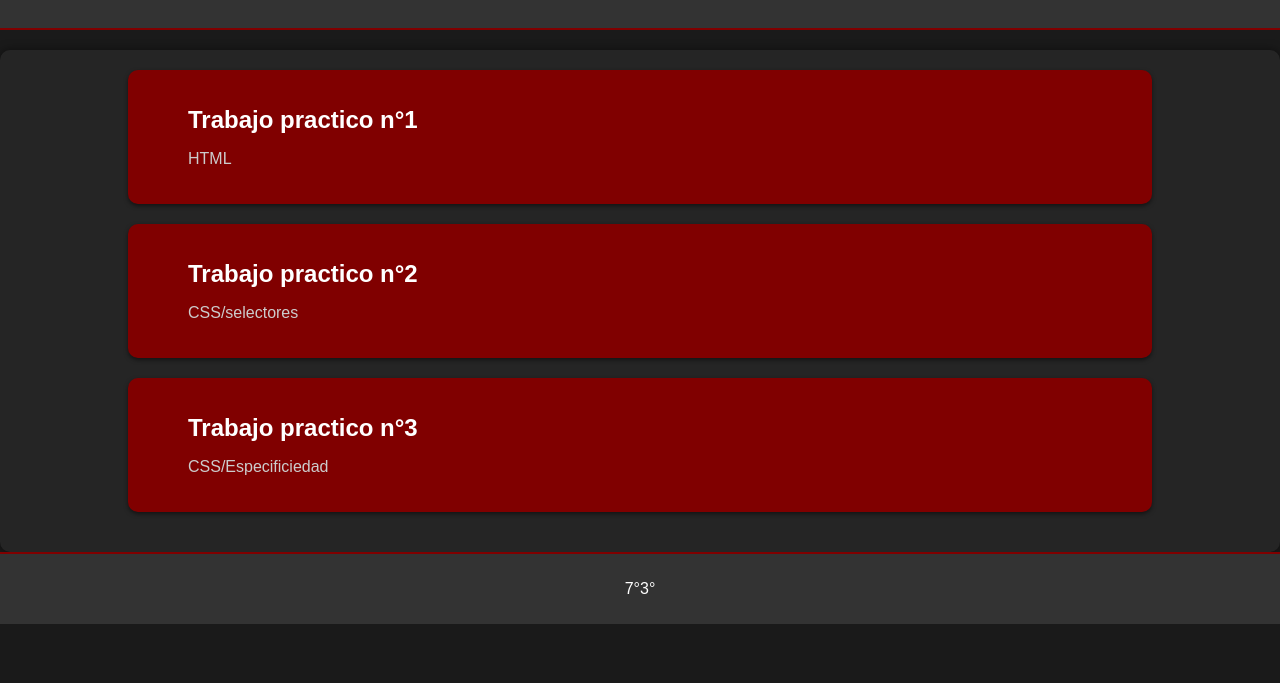
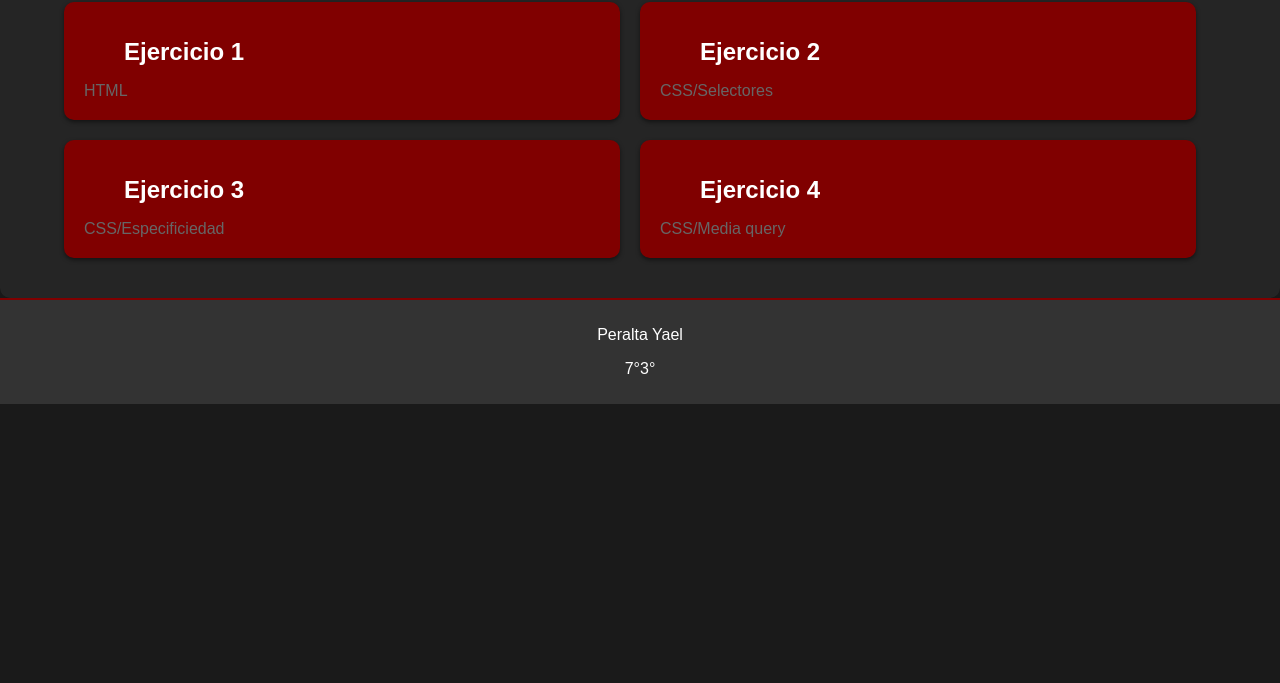
Before and after one commit to Peraltayael/plataformas-moviles-entregas, a plain HTML site: page index.html in a window 1280 px wide. Shown: the part 117-800 px from the top of the page. Drawn offline with Linux system fonts and the light colour scheme.

Commit message:
Update index.html

```diff
--- a/index.html
+++ b/index.html
@@ -9,11 +9,11 @@
     font-family: Arial, sans-serif;
     margin: 0;
     padding: 0;
-        background-color: #1a1a1a;
+    background-color:#1a1a1a;
 }
 
 .container {
-        width: 80%;
+    width: 90%;
     margin: 0 auto;
 }
 
@@ -30,11 +30,12 @@
 }
 
 .main-content {
-        background-color: #252525;
+    background-color: #252525;;
     padding: 20px 0;
-        box-shadow: 0 0 10px rgba(0, 0, 0, 0.5);
+    box-shadow: 0 0 10px rgba(0, 0, 0, 0.1);
     border-radius: 10px;
     margin-top: 20px;
+    overflow: auto;
 }
 
 .box {
@@ -43,17 +44,25 @@
     box-shadow: 0 2px 4px rgba(0, 0, 0, 0.5);
     padding: 20px;
     margin-bottom: 20px;
+    width: calc(50% - 20px);
+    margin-right: 20px;
+    float: left;
+    box-sizing: border-box;
+}
+
+.box:nth-child(2n) {
+    margin-right: 0;
 }
 
 .box h2 {
     margin-top: 0;
     margin-bottom: 10px;
-        color: #fff;
+    color: #333;
 }
 
 .box p {
     margin-bottom: 0;
-        color: #ccc;
+    color: #666;
 }
 
 footer {
@@ -69,8 +78,6 @@
 }
 a:hover{
         color: rgb(105, 105, 105) ;
-
-
 }
 ul li{
         list-style: none;
@@ -78,43 +85,46 @@
 ul li:hover{
         transform: scale(1.1);
 }
-
-
 </style>
 </head>
 <body>
     <header>
         <div class="container">
-            <h1>Proyecto de Desarrollo de Software para Plataformas Moviles</h1>
-            <h2>Peralta Yael</h2>
+            <h1>Mis Enlaces</h1>
         </div>
     </header>
     <div class="main-content">
         <div class="container">
             <div class="box">
                 <ul>
-                <li><h2><a href="tp-1/index.html">Trabajo practico n°1</a></h2></li>
+                <li><h2><a href="tp-1/index.html">Ejercicio 1</a></h2></li>
+            </ul>
                 <p>HTML</p>
-
-            </ul>
             </div>
             <div class="box">
             <ul>
-                <li><h2><a href="tp-2/index.html">Trabajo practico n°2 </a></h2></li>
-                <p>CSS/selectores</p>
+               <li> <h2><a href="tp-2/index.html">Ejercicio 2</a></h2></li>
             </ul>
+                <p>CSS/Selectores</p>
             </div>
             <div class="box">
             <ul>
-              <li> <h2><a href="tp-3/index.html">Trabajo practico n°3</a></h2></li>
+            <li><h2><a href="tp-3/index.html">Ejercicio 3</a></h2></li>
+            </ul>
                 <p>CSS/Especificiedad</p>
+            </div>
+            <div class="box">
+            <ul>
+            <li><h2><a href="tp-4/index.html">Ejercicio 4</a></h2></li>
             </ul>
+                <p>CSS/Media query</p>
             </div>
         </div>
     </div>
     <footer>
         <div class="container">
-            <p>7°3°</p>
+            <p>Peralta Yael</p>
+            <P>7°3°</P>
         </div>
     </footer>
 </body>
```
Lines whose indentation alone changed are shown as unchanged.
